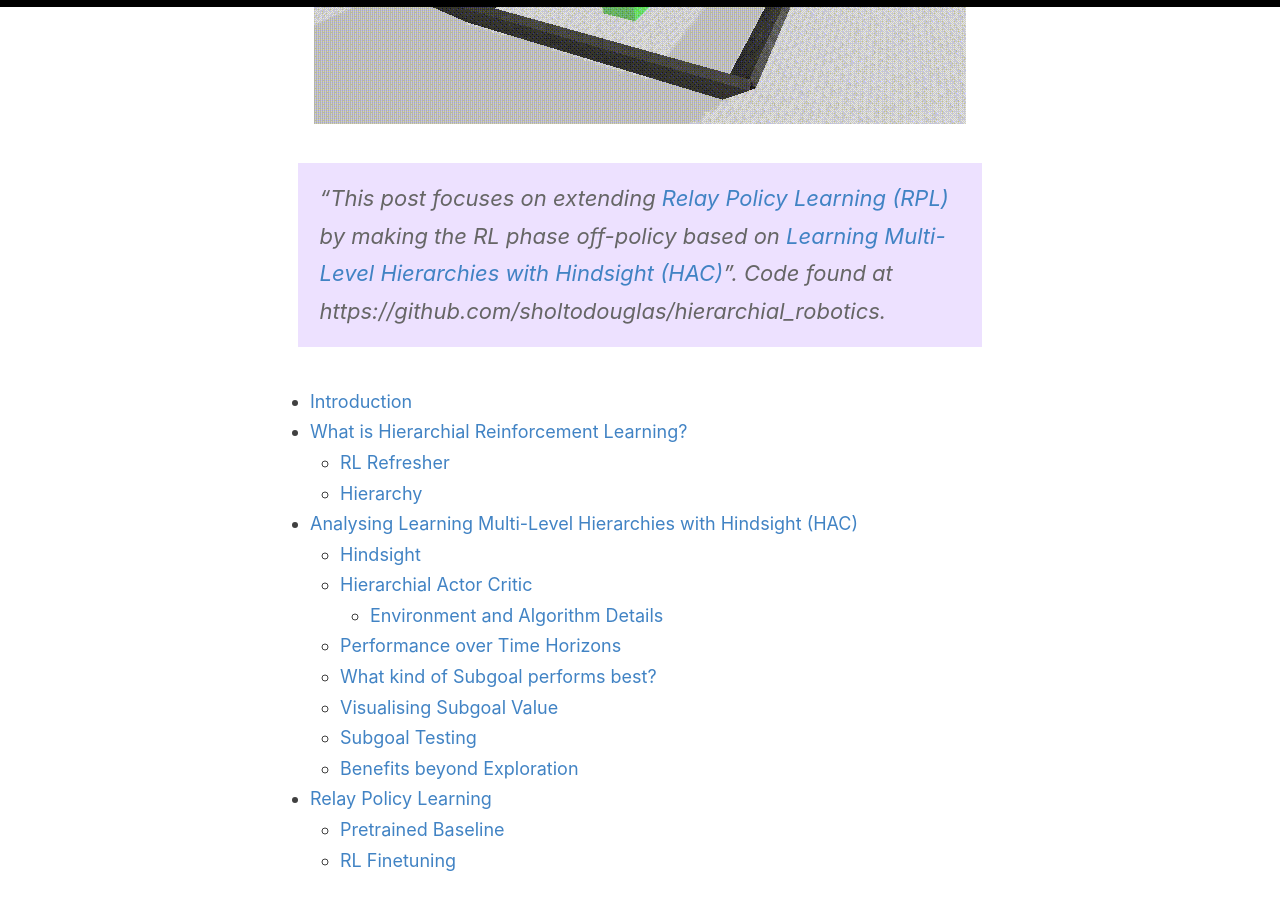
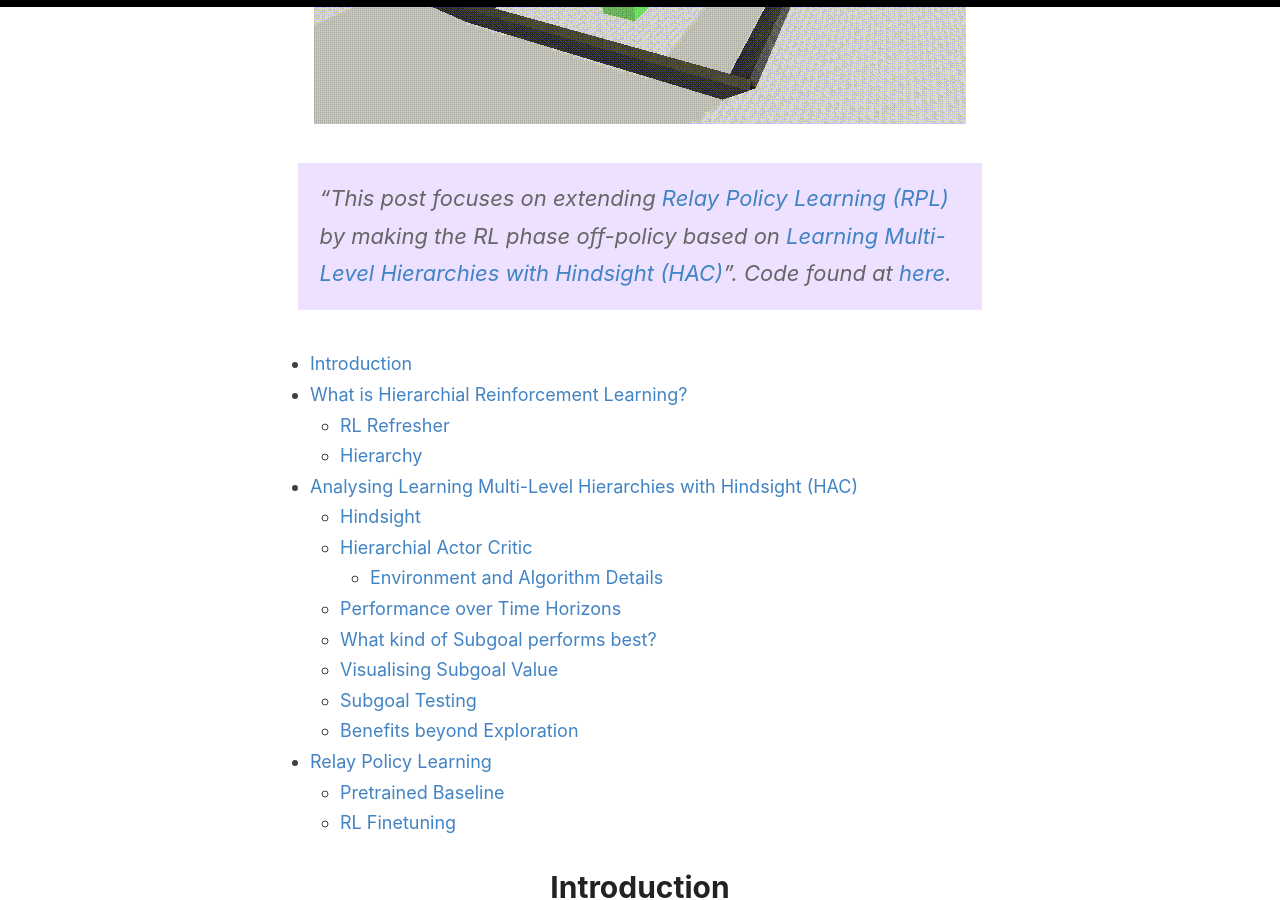
Before and after one commit to sholtodouglas/sholtodouglas.github.io, a Jekyll site: the page built from _posts/2020-06-03-DoesHierarchialRLWorkYet.md, in a window 1280 px wide and 900 px high, scrolled down 645 px. Built offline with Jekyll 4.4.1, drawn with Linux system fonts in a browser that asks for light colours; formulas are drawn with MathJax 3.

Commit message:
Update 2020-06-03-DoesHierarchialRLWorkYet.md

```diff
--- a/_posts/2020-06-03-DoesHierarchialRLWorkYet.md
+++ b/_posts/2020-06-03-DoesHierarchialRLWorkYet.md
@@ -8,7 +8,7 @@ img: images/hierarchial/pickplacewsubgoals.gif
 ![alt-text-1](https://sholtodouglas.github.io/images/hierarchial/pickplacewsubgoals.gif "title-1")
 
 
-> "This post focuses on extending [Relay Policy Learning (RPL)](https://relay-policy-learning.github.io/) by making the RL phase off-policy based on [Learning Multi-Level Hierarchies with Hindsight (HAC)](https://arxiv.org/pdf/1712.00948.pdf)". Code found at https://github.com/sholtodouglas/hierarchial_robotics.
+> "This post focuses on extending [Relay Policy Learning (RPL)](https://relay-policy-learning.github.io/) by making the RL phase off-policy based on [Learning Multi-Level Hierarchies with Hindsight (HAC)](https://arxiv.org/pdf/1712.00948.pdf)". Code found at [here](https://github.com/sholtodouglas/hierarchial_robotics).
 
 
 * TOC
```
